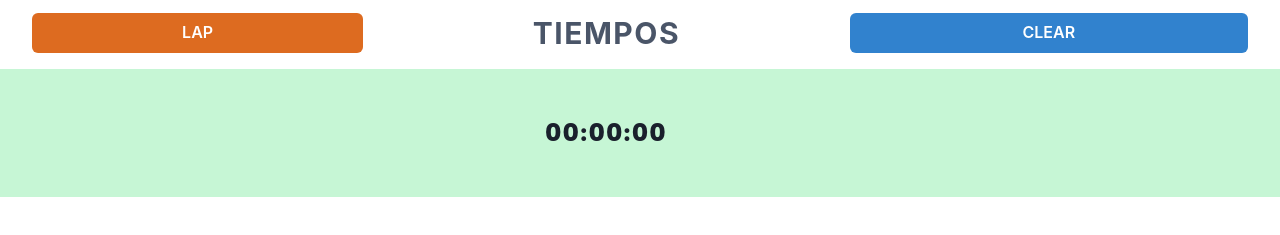
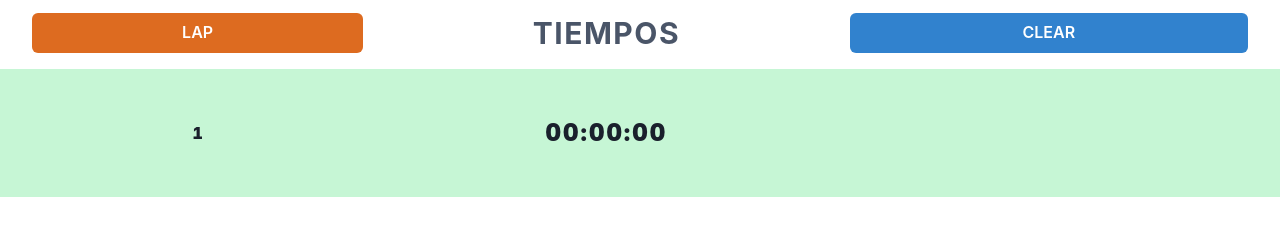
Before and after one commit to AJTB17/cronometro, a React (Create React App) app: page / in a window 1280 px wide. Both pictures are taken after a click on the button "LAP". Shown: the part 235-470 px from the top of the page. Built offline with nearby package versions, Linux system fonts and the light colour scheme.

Commit message:
detaills

```diff
--- a/src/components/TrTime.jsx
+++ b/src/components/TrTime.jsx
@@ -2,18 +2,17 @@ import { Tr, Td } from "@chakra-ui/react";
 
 const TrTime = ({ times }) => {
   const trs = [];
-  const invertArray = times.reverse();
-  invertArray.forEach((time, key) => {
+  for (var i = times.length; i > 0; i--) {
     trs.push(
-      <Tr key={key}>
-        <Td />
+      <Tr key={i}>
+        <Td textAlign="center">{i}</Td>
         <Td textAlign="center" fontSize="2xl" letterSpacing="2px">
-          {time}
+          {times[i - 1]}
         </Td>
         <Td />
       </Tr>
     );
-  });
+  }
   return <>{trs}</>;
 };
 
```
